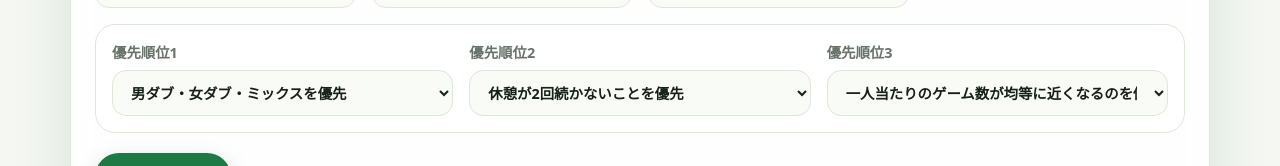
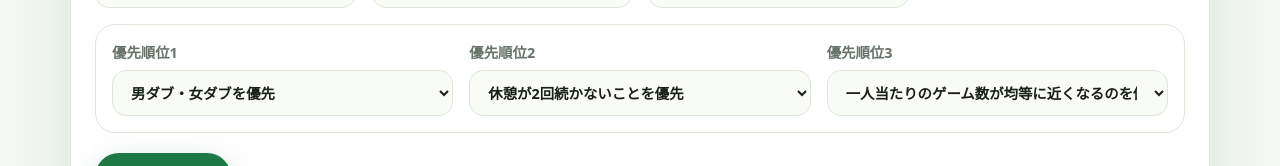
Before and after one commit to sienasunnyflow/random_number_table, a plain HTML site: page index.html in a window 1280 px wide. Shown: the part 520-686 px from the top of the page. Drawn offline with Linux system fonts and the light colour scheme.

Commit message:
Update priority label

```diff
--- a/index.html
+++ b/index.html
@@ -105,7 +105,7 @@
           <label>
             優先順位1
             <select id="priority1">
-              <option value="matchType" selected>男ダブ・女ダブ・ミックスを優先</option>
+              <option value="matchType" selected>男ダブ・女ダブを優先</option>
               <option value="avoidConsecutiveRest">休憩が2回続かないことを優先</option>
               <option value="fairPlayCount">一人当たりのゲーム数が均等に近くなるのを優先</option>
             </select>
@@ -113,7 +113,7 @@
           <label>
             優先順位2
             <select id="priority2">
-              <option value="matchType">男ダブ・女ダブ・ミックスを優先</option>
+              <option value="matchType">男ダブ・女ダブを優先</option>
               <option value="avoidConsecutiveRest" selected>休憩が2回続かないことを優先</option>
               <option value="fairPlayCount">一人当たりのゲーム数が均等に近くなるのを優先</option>
             </select>
@@ -121,7 +121,7 @@
           <label>
             優先順位3
             <select id="priority3">
-              <option value="matchType">男ダブ・女ダブ・ミックスを優先</option>
+              <option value="matchType">男ダブ・女ダブを優先</option>
               <option value="avoidConsecutiveRest">休憩が2回続かないことを優先</option>
               <option value="fairPlayCount" selected>一人当たりのゲーム数が均等に近くなるのを優先</option>
             </select>
```
